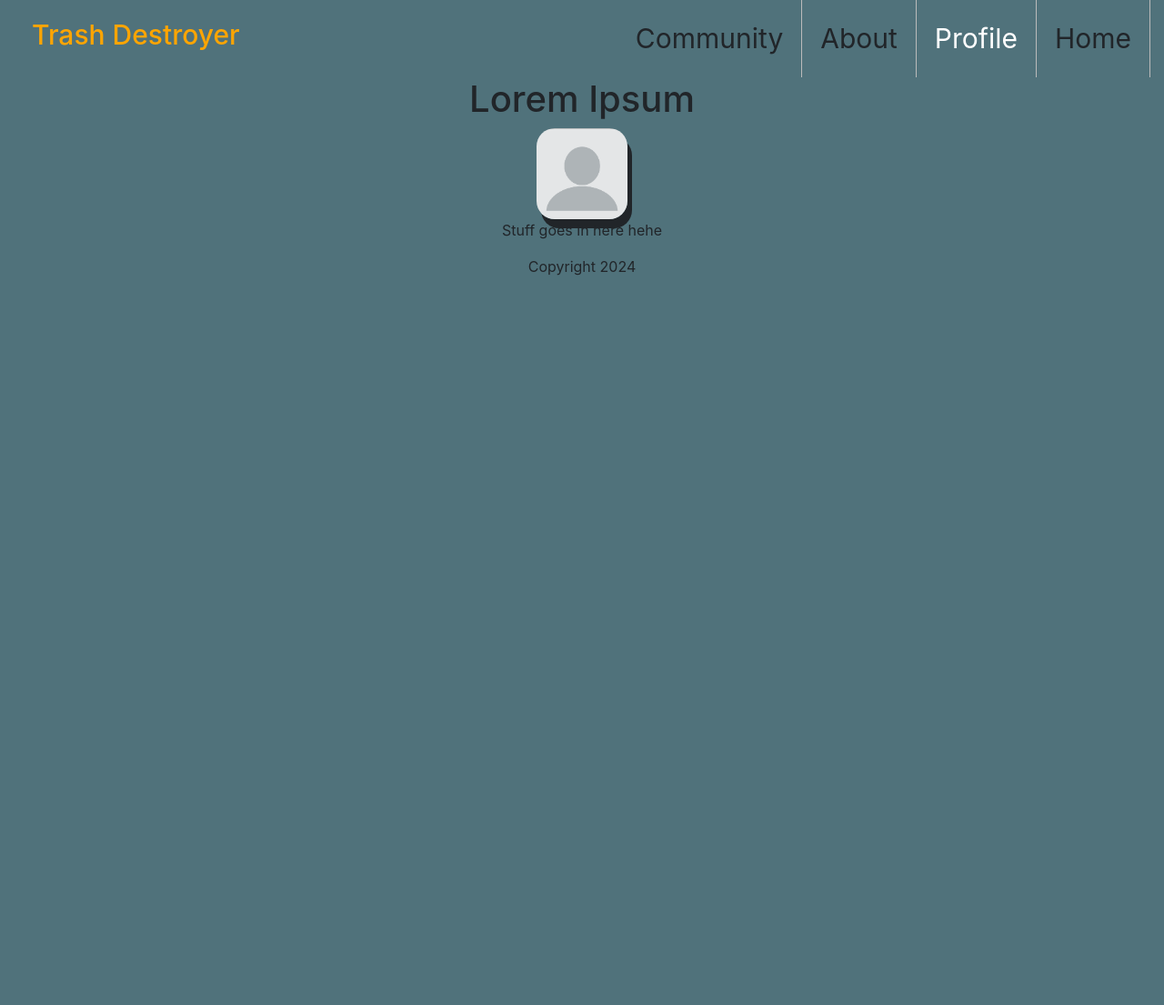
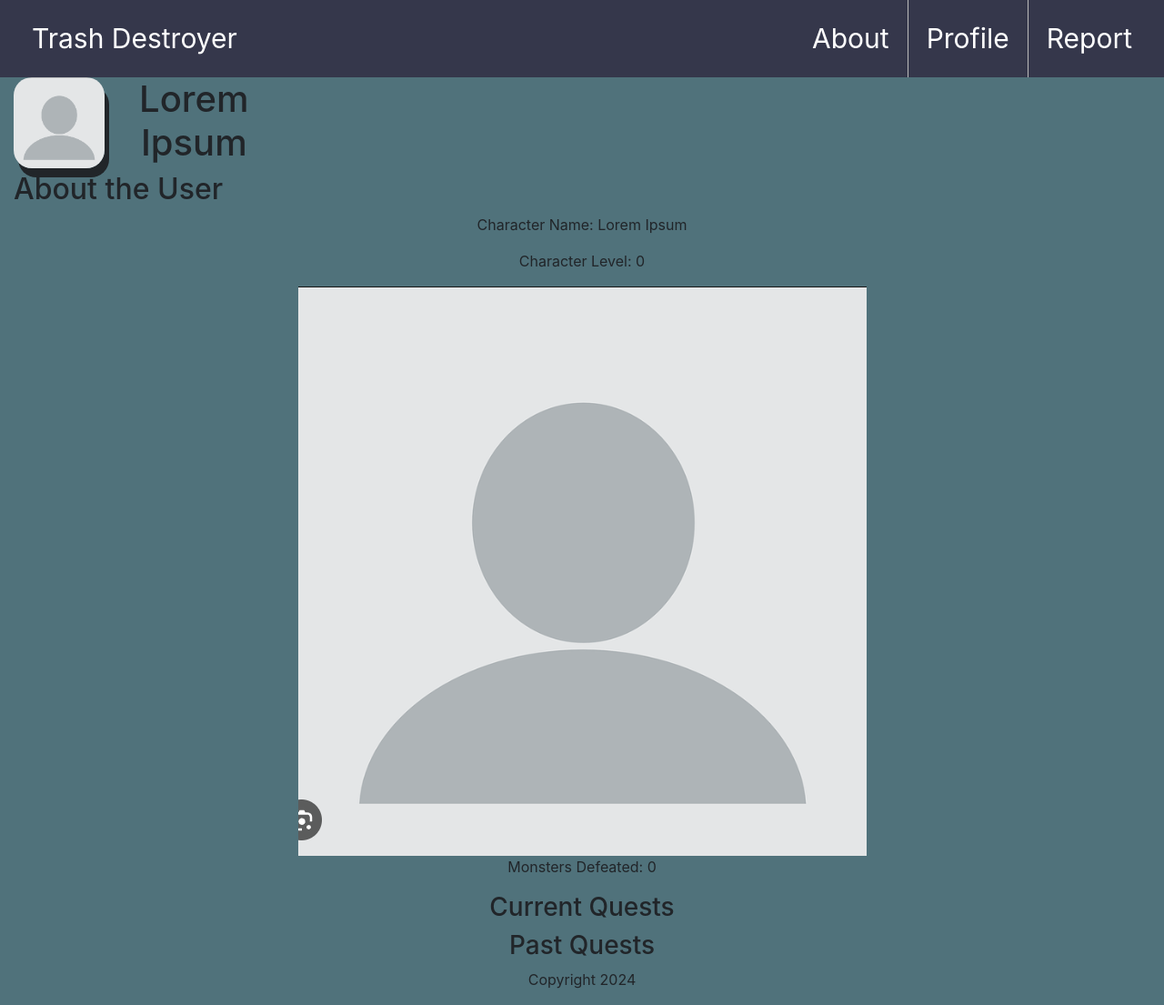
Before and after one commit to sheicksen/TrashProject, a Flask app: a page that uses templates/layout.html in a window 1280 px wide. Shown: the whole page at 91% size. Before the commit the page ends 303 px from the top, so only its background shows below. Run offline with Flask 3, Linux system fonts and the light colour scheme.

Commit message:
Created monster class to track trash data. Made static html into flexible templates. Began implementation of bootstrap.

```diff
--- a/main.py
+++ b/main.py
@@ -1,28 +1,173 @@
-from flask import Flask, redirect, url_for, render_template, request
+from flask import Flask, redirect, url_for, render_template, request, flash
+# from flask_login import LoginManager
+import os
+import uuid
+import datetime
 from dataclasses import dataclass
+from werkzeug.utils import secure_filename
+
+UPLOAD_FOLDER = 'static/images/'
+ALLOWED_EXTENSIONS = set(['png', 'jpg', 'jpeg', 'gif'])
+super_secret = os.urandom(24)
+# login_manager = LoginManager()
 
 @dataclass
 class Monster:
+    id: uuid
     name:str
     size:int
     coordinates: str
     image_url: str
-    date_added: str;
+    date_added: str
 
-monsters = [Monster("Gup", 2, "39.698488, -75.689280", "images/blankPFP.png", "02/03/2024"),
-            Monster("Sludge", 8, "40.698488, -73.689280", "images/blankPFP.png", "03/01/2024"),
-            Monster("Sludge", 8, "40.698488, -73.689280", "images/blankPFP.png", "03/01/2024")]
+
+@dataclass
+class Character:
+    level: int
+    money: int
+    picture: str
+
+@dataclass
+class User:
+    id: uuid
+    email: str
+    name: str
+    is_authenticated: bool
+    is_active: bool
+    is_anonymous: bool
+    password: str
+    profile_picture: str
+    character: Character
+    current_battles: []
+    victories: []
+
+    def get_id(self) -> str:
+        return str(self.id)
+
+
+@dataclass
+class Quest:
+    id: uuid
+    active: bool
+    party: []
+    battle: Monster
+
+
+def create_character() -> Character:
+    return Character(level=0, money=0, picture="images/blankPFP.png")
+
+def create_user(email:str, password_hash:str, name:str, image_url:str) -> User:
+    return User(id=uuid.uuid4(),
+                name=name,
+                email=email,
+                is_active=True,
+                is_authenticated=True,
+                is_anonymous=False,
+                password=password_hash,
+                profile_picture=image_url,
+                character=create_character(),
+                current_battles=[],
+                victories=[]
+                )
+
+
+def create_monster(name:str, location:str, size:int, image_url:str) -> Monster:
+    return Monster(id=uuid.uuid4(), name=name, coordinates=location, size=size, image_url=image_url, date_added=str(datetime.date.today()))
+
+
+def create_quest(monster:Monster, user:User) -> Quest:
+    return Quest(id=uuid.uuid4(), active=True, party=[user], battle=monster)
+
+monsters = [Monster(uuid.uuid4(), "Gup", 2, "39.698488, -75.689280", "images/blankPFP.png", "02/03/2024")]
+
+users = [
+    create_user(name="Lorem Ipsum", email="lorem@email.com", password_hash="XDFEAFAGAG45343", image_url="images/blankPFP.png")
+]
+
+
+def find_user_by_id(id:uuid, users:[]) -> User:
+    for user in users:
+        if id == user.id:
+            return user
+    return create_user(name="User Not Found", image_url=url_for('static', filename="images/blankPFP.png"))
+
+
+def find_user_by_name(name:str, users:[]) -> User:
+    for user in users:
+        if name == user.name:
+            return user
+    return create_user(name="User Not Found", image_url=url_for('static', filename="images/blankPFP.png"))
+
+
+def allowed_file(filename) -> bool:
+    for extenstion in ALLOWED_EXTENSIONS:
+        if filename.endswith(extenstion):
+            return True
+    else:
+        return False
+
 
 app = Flask(__name__)
+app.config['UPLOAD_FOLDER'] = UPLOAD_FOLDER
+# login_manager.init_app(app)
+
+# @login_manager.user_loader
+# def load_user(user_id):
+#     return User.get(user_id)
 
 
 @app.route("/")
 def home():
     return render_template("index.html", monsters=monsters)
 
+@app.route("/about")
+def get_about():
+    return render_template("about.html")
+
+@app.route("/report", methods=["GET", "POST"])
+def get_report():
+    if request.method == "POST":
+        print("A post request was made")
+        print(request.files)
+        if 'file' not in request.files:
+            print("File not found")
+            return redirect(request.url)
+        file = request.files['file']
+        print(file.filename)
+        if file.filename == '':
+            flash('No file selected')
+            return redirect(request.url)
+        if file and allowed_file(file.filename):
+            filename = secure_filename(file.filename)
+            file.save(os.path.join(app.config['UPLOAD_FOLDER'], filename))
+            new_monster = create_monster(name=request.form['name'].title(),
+                                         location=request.form['location'],
+                                         size=int(request.form['size']),
+                                         image_url="".join(['images/', filename])
+                                         )
+            monsters.append(new_monster)
+            return redirect(url_for("home"))
+        else:
+            flash('File not found or file type not allowed.')
+            return redirect(request.url)
+    else:
+        return render_template("report.html")
+
 @app.route("/profile/<username>")
 def get_profile(username):
-    return render_template("profile.html", username=username)
+    user = find_user_by_name(username, users)
+    if user.name == "User Not Found":
+        flash("User could not be found.")
+        return redirect(url_for('home'))
+    else:
+        return render_template("profile.html",
+                               username=user.name,
+                               victories=len(user.victories),
+                               level=user.character.level,
+                               profile=user.profile_picture,
+                               character=user.character.picture
+                               )
 
 if __name__ == '__main__':
+    app.secret_key = super_secret
     app.run()
--- a/static/styles/stylesheet.css
+++ b/static/styles/stylesheet.css
@@ -1,13 +1,17 @@
 #nav-title {
     display:block;
     float: left;
-    color: orange;
+    color: white;
     left: 20px;
 }
+.monster-card {
+    height: 200px;
+    width: 200px;
+}
+.navbar {
+    background-color: ;
+}
 
-.navbar {
-    background-color: #35374B;
-}
 .navlinks {
   list-style-type: none;
   margin: 0;
@@ -17,6 +21,9 @@
 .navli {
     float: right;
     border-right: 1px solid #bbb;
+}
+.navli:first-child{
+    border-right: none;
 }
 
 .navlink {
@@ -38,3 +45,8 @@ body {
     background-color: #50727B;
     text-align: center;
 }
+
+a:hover {
+    text-decoration: none;
+    color: orange;
+}
--- a/templates/layout.html
+++ b/templates/layout.html
@@ -11,16 +11,15 @@
 <script src="https://cdn.jsdelivr.net/npm/popper.js@1.14.7/dist/umd/popper.min.js" integrity="sha384-UO2eT0CpHqdSJQ6hJty5KVphtPhzWj9WO1clHTMGa3JDZwrnQq4sF86dIHNDz0W1" crossorigin="anonymous"></script>
 <script src="https://cdn.jsdelivr.net/npm/bootstrap@4.3.1/dist/js/bootstrap.min.js" integrity="sha384-JjSmVgyd0p3pXB1rRibZUAYoIIy6OrQ6VrjIEaFf/nJGzIxFDsf4x0xIM+B07jRM" crossorigin="anonymous"></script>
     <div class="container-fluid">
-        <div class="row">
-            <div class="col-sm">
-                <h3 id="nav-title" class="navlink">Trash Destroyer</h3>
+        <div class="row" style="background-color:#35374B;">
+            <div class="col-sm" style="text-align:left;">
+                <a class="navlink" href="{{url_for('home')}}">Trash Destroyer</a>
             </div>
             <div class="col-sm">
                 <ul class="navlinks">
-                    <li class="navli"><a class="navlink">Home</a></li>
-                    <li class="navli"><a class="navlink"href="{{url_for('get_profile', username='FooFighter')}}">Profile</a></li>
-                    <li class="navli"><a class="navlink">About</a></li>
-                    <li class="navli"><a class="navlink">Community</a></li>
+                    <li class="navli"><a class="navlink" href="{{url_for('get_report')}}">Report</a></li>
+                    <li class="navli"><a class="navlink" href="{{url_for('get_profile', username='Lorem Ipsum')}}">Profile</a></li>
+                    <li class="navli"><a class="navlink" href="{{url_for('get_about')}}">About</a></li>
                 </ul>
             </div>
         </div>
--- a/templates/profile.html
+++ b/templates/profile.html
@@ -1,11 +1,37 @@
 {% extends "layout.html" %}
 
 {% block content %}
-<body>
+    <div class="container-fluid">
+        <div class="row">
+            <div class="col-1">
+                <img src="{{ url_for('static', filename=profile) }}" class="pfp">
+            </div>
+            <div class="col-2">
+                <h1 style="bottom:0;">{{ username }}</h1>
+            </div>
+        </div>
+        <div class="row">
+            <div class="col-3" style="text-align: left;">
+                <h2>About the User</h2>
+            </div>
+        </div>
+    </div>
     <div>
-        <h1>{{ username }}</h1>
-        <img src="{{ url_for('static', filename='images/blankPFP.png') }}" class="pfp">
-        <p>Stuff goes in here hehe</p>
+        <p>Character Name: {{ username }}</p>
+        <p>Character Level: {{ level }}</p>
+        <img src="{{url_for('static', filename= character )}}" alt="Player Character">
+        <p>Monsters Defeated: {{ victories }}</p>
     </div>
-</body>
+    <div>
+        <h3>Current Quests</h3>
+        <div class="container">
+
+        </div>
+    </div>
+    <div>
+        <h3>Past Quests</h3>
+        <div>
+
+        </div>
+    </div>
 {% endblock %}
```
Also changed, not shown: templates/about.html (added, +7 -0 lines), templates/index.html (+5 -5 lines), templates/report.html (added, +42 -0 lines).
